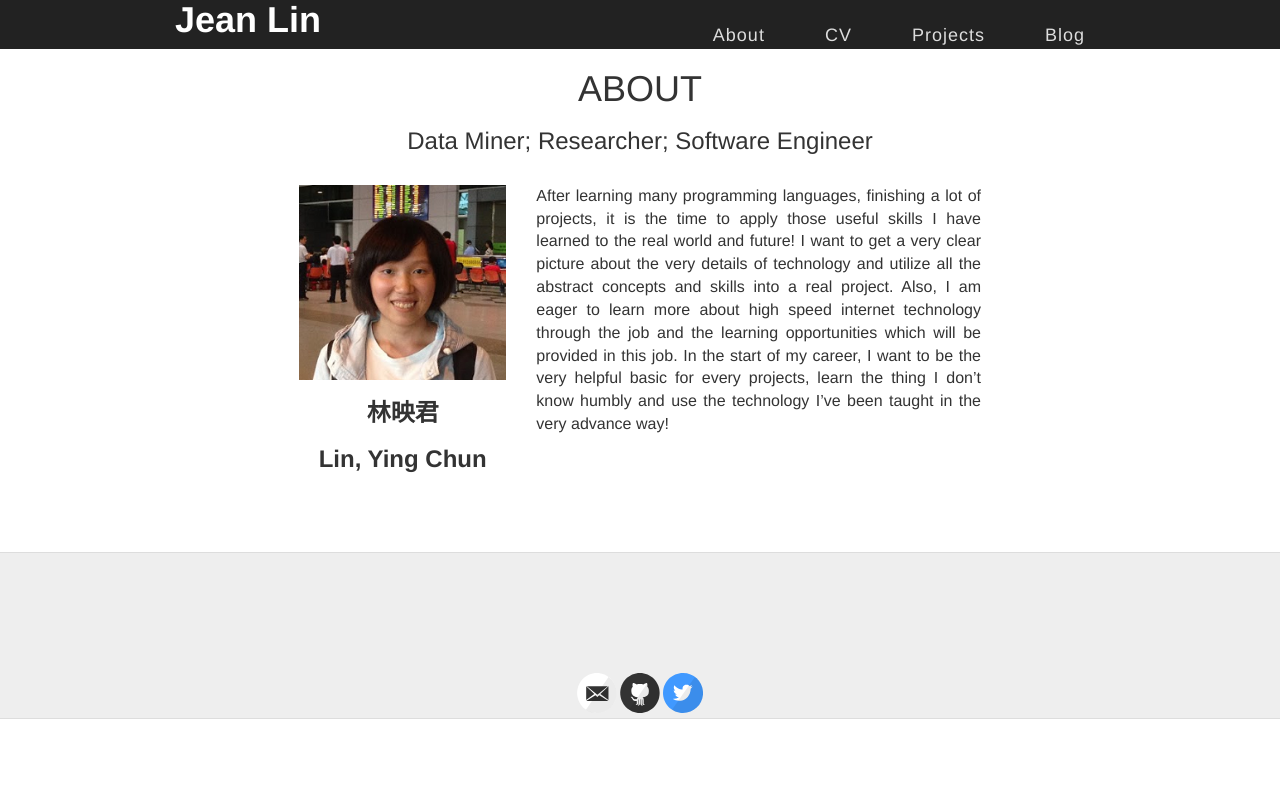
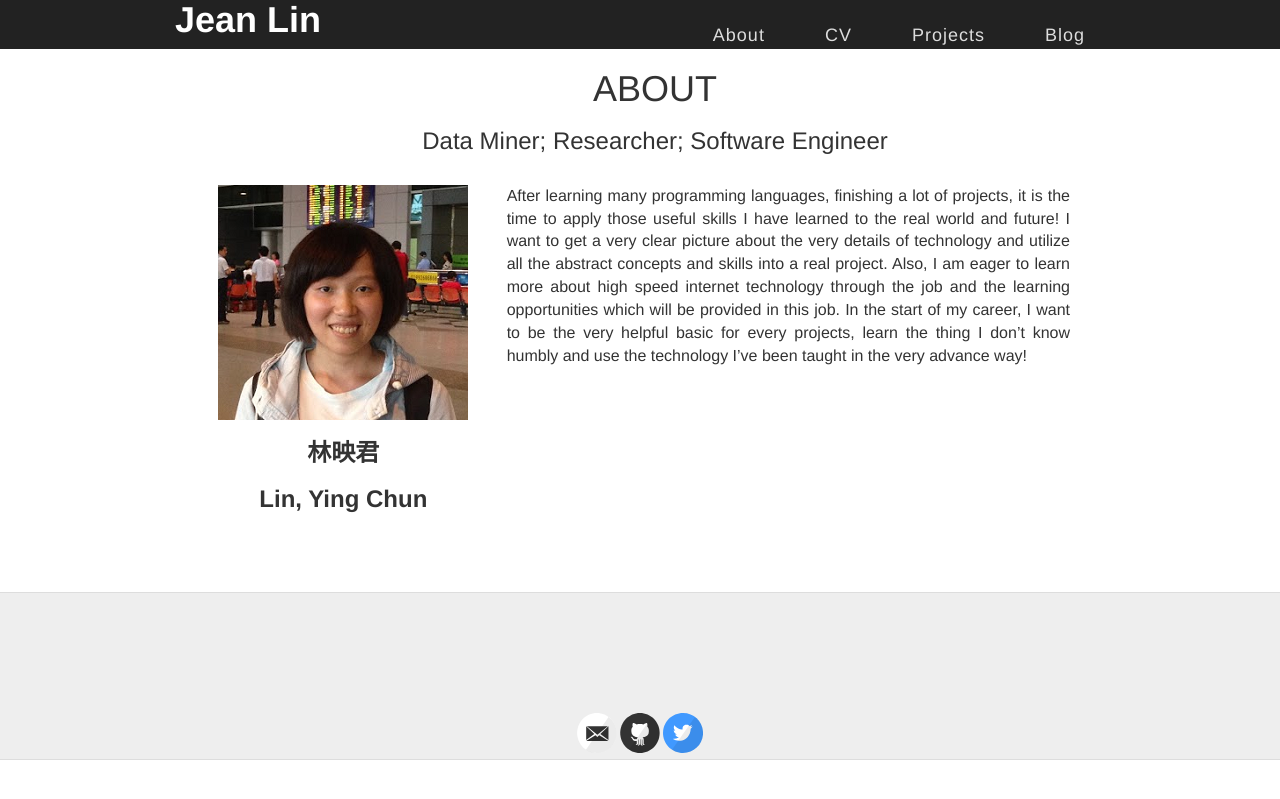
Before and after one commit to ycjeanlin/ycjeanlin_page, a Jekyll site: the page built from index.html, in a window 1280 px wide. Shown: the top 799 px of the page. Built offline with Jekyll 4.4.1, drawn with Linux system fonts in a browser that asks for light colours.

Commit message:
main.css width updated

```diff
--- a/stylesheets/main.css
+++ b/stylesheets/main.css
@@ -1,7 +1,3 @@
-.container {
-    width: 80%;
-}
-
 header {
     background-color: #222;
     width: 100%;
```
